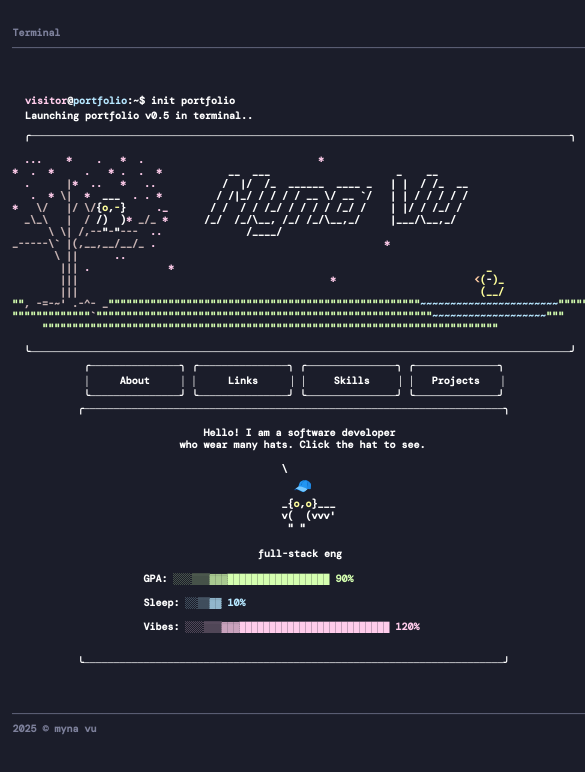
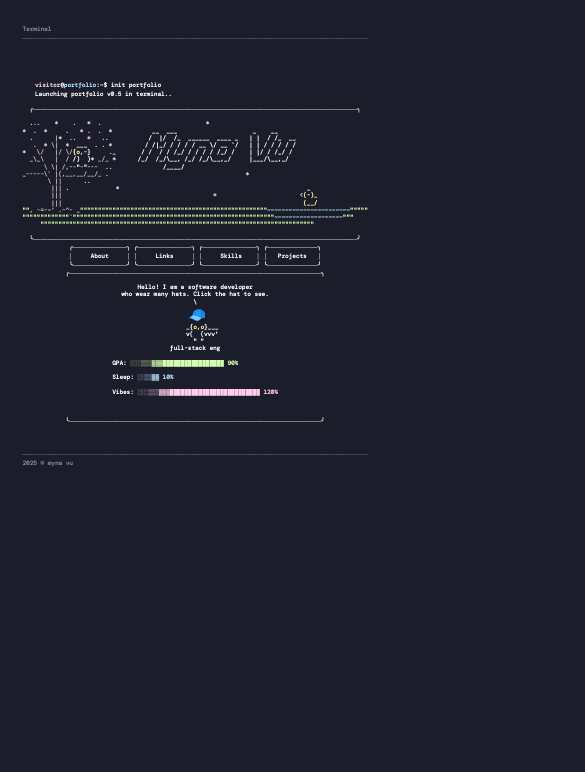
Before and after one commit to mynavu/portfoliov5, a React (Vite) app: page / in a window 390 px wide. Both pictures are taken after a click on the element "About". Shown: the top 772 px of the page, 585 px wide, since content can reach past the window. Built offline with nearby package versions, Linux system fonts and the light colour scheme; a web font is replaced by a local one.

Commit message:
update sizing

```diff
--- a/src/About.jsx
+++ b/src/About.jsx
@@ -1,26 +1,14 @@
 import { useRef, useEffect, useState } from "react";
 
 export const About = () => {
-    const contentRef = useRef(null);
     const contentRef1 = useRef(null);
     const contentRef2 = useRef(null);
-    const contentRef3 = useRef(null);
     const [hat, setHat] = useState(0);
     const hats = ["🧢","👒","🎩","🎓","👑"];
     const roles = ["full-stack eng", "front-end eng", "web dev", "student", "desinger"]
 
     useEffect(() => {
-        if (contentRef.current) {
-          contentRef.current.innerHTML = `
-<pre>
-╭──────────────────────────────────────────────────────────────────────╮
-
-                     Hello! I am a software developer
-                 who wear many hats. Click the hat to see.
-
-                                  &#92;
-</pre>
-`
+        if (contentRef1.current) {
         contentRef1.current.innerHTML = `
 <pre>
      _{<span class="yellow">o</span>,<span class="yellow">o</span>}___
@@ -39,7 +27,6 @@ export const About = () => {
 Vibes: <span class="pink">░░░▒▒▒▓▓▓█████████████████████████ 120%</span>
 
 
-╰──────────────────────────────────────────────────────────────────────╯
           </pre>
 
           `
@@ -49,15 +36,23 @@ export const About = () => {
 
 
     return (
-      <div className="small">
-        <div ref={contentRef} className="banner">
-        </div>
-        <p>&nbsp;&nbsp;&nbsp;&nbsp;&nbsp;&nbsp;&nbsp;&nbsp;&nbsp;&nbsp;&nbsp;&nbsp;&nbsp;&nbsp;&nbsp;&nbsp;&nbsp;&nbsp;&nbsp;&nbsp;&nbsp;&nbsp;&nbsp;&nbsp;&nbsp;&nbsp;&nbsp;&nbsp;&nbsp;&nbsp;&nbsp;&nbsp;&nbsp;&nbsp;&nbsp;&nbsp;<span onClick={() => {setHat((prev => prev + 1))}} className="pointer big">{hats[hat % hats.length]}</span></p>
+      <div className="small banner flex flex-col items-center">
+        <pre>
+            {`╭──────────────────────────────────────────────────────────────────────╮`}
+        </pre>
+        <p>&nbsp;</p>
+        <p>Hello! I am a software developer</p>
+        <p>who wear many hats. Click the hat to see.</p>
+        <p>\</p>
+        <p>&nbsp;<span onClick={() => {setHat((prev => prev + 1))}} className="pointer big">{hats[hat % hats.length]}</span></p>
         <div ref={contentRef1} className="banner">
         </div>
         <p className="text-center">{roles[hat % hats.length]}</p>
         <div ref={contentRef2} className="banner">
         </div>
+        <pre>
+            {`╰──────────────────────────────────────────────────────────────────────╯`}
+      </pre>
       </div>
     );
   };
--- a/src/App.jsx
+++ b/src/App.jsx
@@ -143,19 +143,15 @@ function App() {
       <p className='text-center l-black'>────────────────────────────────────────────────────────────────────────────────────────────────</p>
       <p className='mt-15 ml-10'><span className='pink'>visitor</span>@<span className='blue'>portfolio</span>:~$ <span className='typewriter' ref={initRef}></span></p>
       <p className='mb-3 ml-10 fade'>Launching portfolio v0.5 in terminal..</p>
-      <div ref={bannerRef} className='flex banner flex-col justify-center items-center fade1'>
+      <div ref={bannerRef} className='flex banner flex-col items-center fade1'>
       </div>
-      <div className='small fade2' ref={navRef}>
-        <pre className='ml-2.5'>
+      <div className='small fade2 flex flex-col justify-center items-center' ref={navRef}>
+        <pre >
       {`╭───────────────╮ ╭───────────────╮ ╭───────────────╮ ╭──────────────╮`}
         </pre>
-        <div className="flex gap-2">
-          <p className='ml-2.5'>│<span className="pointer ml-12 mr-12" onClick={() => {setPageState('about')}}>About</span>│</p>
-          <p>│<span className="pointer ml-12.5 mr-12.5" onClick={() => {setPageState('links')}}>Links</span>│</p>
-          <p>│<span className="pointer ml-11 mr-11" onClick={() => {setPageState('skills')}}>Skills</span>│</p>
-          <p>│<span className="pointer ml-7 mr-8" onClick={() => {setPageState('projects')}}>Projects</span>│</p>
+        <div >│&nbsp;&nbsp;&nbsp;&nbsp;&nbsp;<span className="pointer" onClick={() => {setPageState('about')}}>About</span>&nbsp;&nbsp;&nbsp;&nbsp;&nbsp;│&nbsp;│&nbsp;&nbsp;&nbsp;&nbsp;&nbsp;<span className="pointer" onClick={() => {setPageState('links')}}>Links</span>&nbsp;&nbsp;&nbsp;&nbsp;&nbsp;│&nbsp;│&nbsp;&nbsp;&nbsp;&nbsp;&nbsp;<span className="pointer" onClick={() => {setPageState('skills')}}>Skills</span>&nbsp;&nbsp;&nbsp;&nbsp;│&nbsp;│&nbsp;&nbsp;&nbsp;<span className="pointer" onClick={() => {setPageState('projects')}}>Projects</span>&nbsp;&nbsp;&nbsp;│
         </div>
-        <pre className='ml-2.5'>
+        <pre >
       {`╰───────────────╯ ╰───────────────╯ ╰───────────────╯ ╰──────────────╯`}
         </pre>
       </div>
@@ -164,7 +160,7 @@ function App() {
   {pageState === 'projects' && <Projects />}
   {pageState === 'skills' && <Skills />}
   {pageState === null &&
-  <div className='small fade3'>
+  <div className='small flex flex-col items-center fade3'>
     <pre>
             {`╭──────────────────────────────────────────────────────────────────────╮`}
     </pre>
--- a/src/Links.jsx
+++ b/src/Links.jsx
@@ -26,7 +26,7 @@ E-mail
 
 
     return (
-      <div className="small flex flex-col banner" ref={contentRef}>
+      <div className="small banner flex flex-col items-center" ref={contentRef}>
         <pre>
             {`╭──────────────────────────────────────────────────────────────────────╮`}
         </pre>
--- a/src/Projects.jsx
+++ b/src/Projects.jsx
@@ -37,7 +37,7 @@ View more projects in my Gitub.
 
 
     return (
-      <div className="small banner">
+      <div className="small banner flex flex-col items-center">
         <pre>
           {`╭──────────────────────────────────────────────────────────────────────╮`}
         </pre>
--- a/src/Skills.jsx
+++ b/src/Skills.jsx
@@ -28,7 +28,10 @@ export const Skills = () => {
 
 
     return (
-      <div className="small banner" ref={contentRef}>
+      <div className="small banner flex flex-col items-center">
+        <div ref={contentRef}>
+
+        </div>
       </div>
     );
   };
--- a/src/index.css
+++ b/src/index.css
@@ -78,6 +78,7 @@ body, html {
 .smallest {
   width: 330px;
   margin: auto;
+  border: red solid 2px;
 }
 
 a {
@@ -139,3 +140,23 @@ a {
 .pointer {
   cursor: pointer;
 }
+
+@media (max-width: 800px) {
+
+  body {
+    font-size: 6px;
+  }
+
+  .small {
+    width: 265px;
+  }
+
+  .smallest {
+    width: 230px;
+  }
+
+  .main {
+    width: 370px;
+    margin: auto;
+  }
+}
```
Lines whose indentation alone changed are shown as unchanged.
